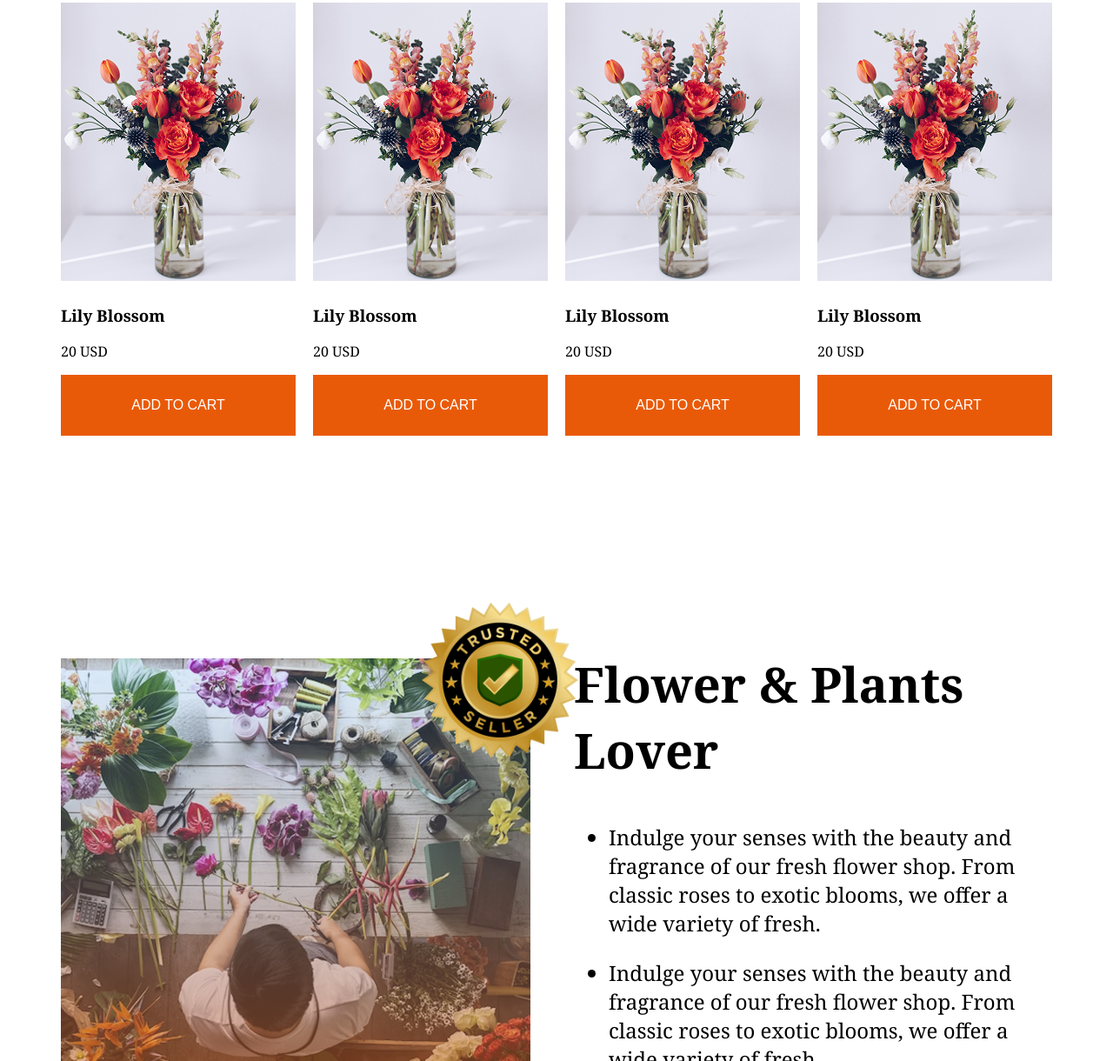
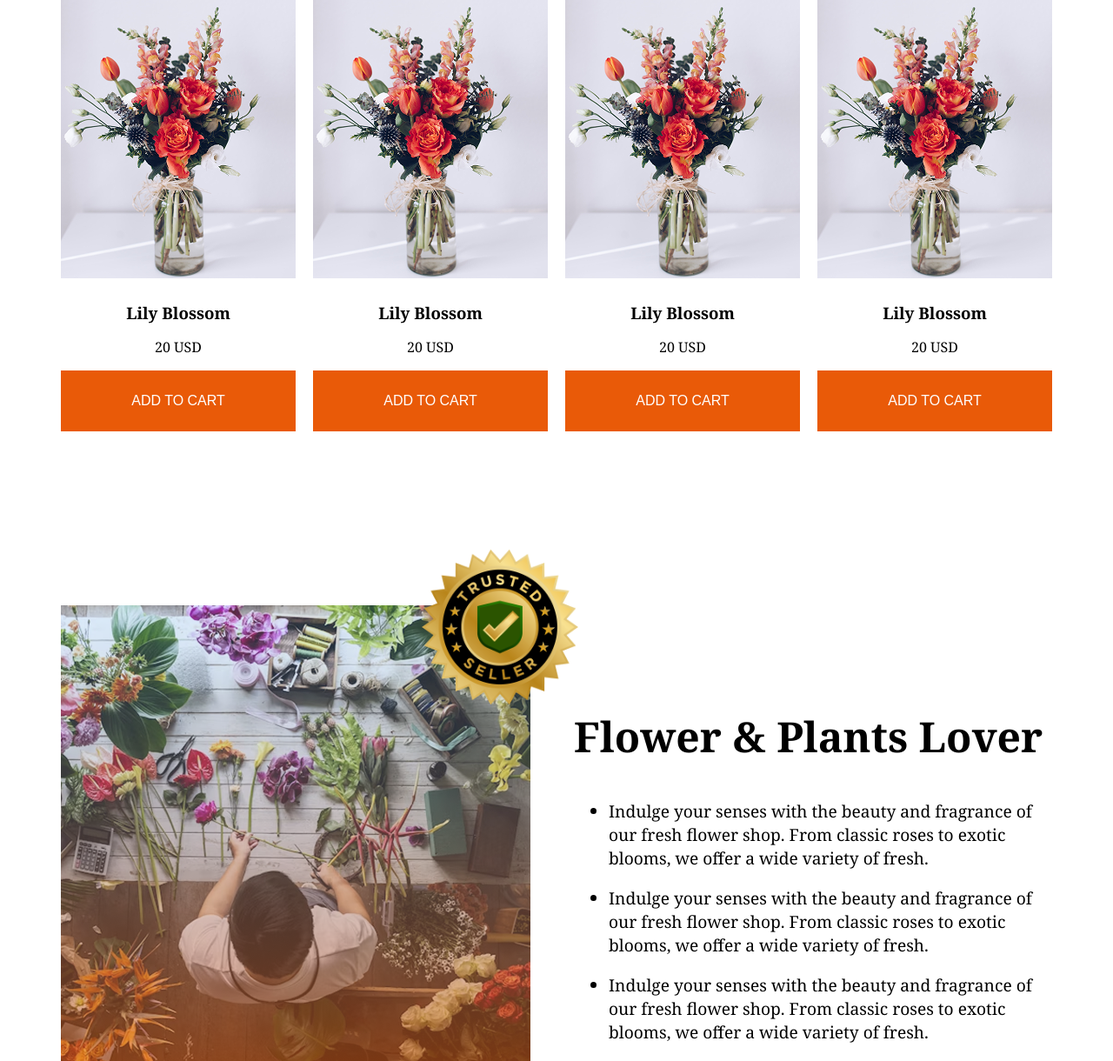
Before and after one commit to mdsujonislam666/assignment02module12, a plain HTML site: page index.html in a window 1280 px wide. Shown: the part 1580-2800 px from the top of the page at 87% size. Drawn offline with Linux system fonts and the light colour scheme.

```diff
--- a/index.html
+++ b/index.html
@@ -187,7 +187,6 @@
                             <h3>60% Off & Bloom Plant</h3>
                             <a href="">Shop Now</a>
                         </div>
-
                     </div>
                 </div>
                 <div class="zabo-container">
@@ -256,7 +255,7 @@
                 <h1 class="colorful-titler">Join the colorful Bunch</h1>
                 <div class="colorful-discription">
                     <input class="colorfull-input" type="email" name="" id="" placeholder="Write email">
-                    <button class="colorful-primary">Subscribe</button>
+                    <button class="colorful-primary btn-primary">Subscribe</button>
                 </div>
             </div>
         </section>
--- a/styles/style.css
+++ b/styles/style.css
@@ -127,6 +127,12 @@
     gap: 20px;
     margin-top: 50px;
 }
+.card h3, p{
+    text-align: center;
+}
+.card h3{
+    margin-bottom: 0px;
+}
 
 /* flower & plants lover section styles */
 .plantsLover-container {
@@ -139,11 +145,11 @@
 }
 
 .plants-title {
-    font-size: 3.5rem;
+    font-size: 3rem;
 }
 
 .plants-discription {
-    font-size: 1.5rem;
+    font-size: 1.2rem;
 }
 
 .store-img {
@@ -278,6 +284,7 @@
 }
 .footer-content{
     max-width: 220px;
+    text-align: start;
 }
 
 .footer-logo{
```
Lines whose indentation alone changed are shown as unchanged.
